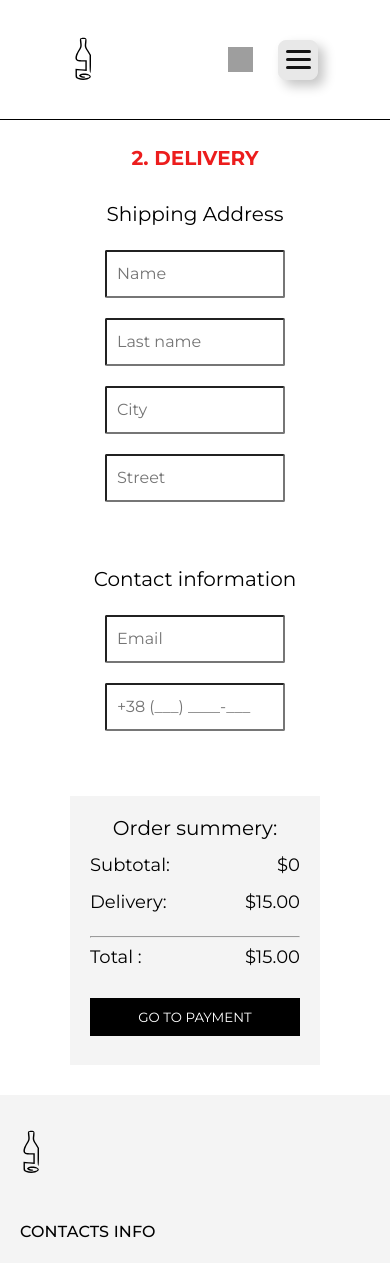
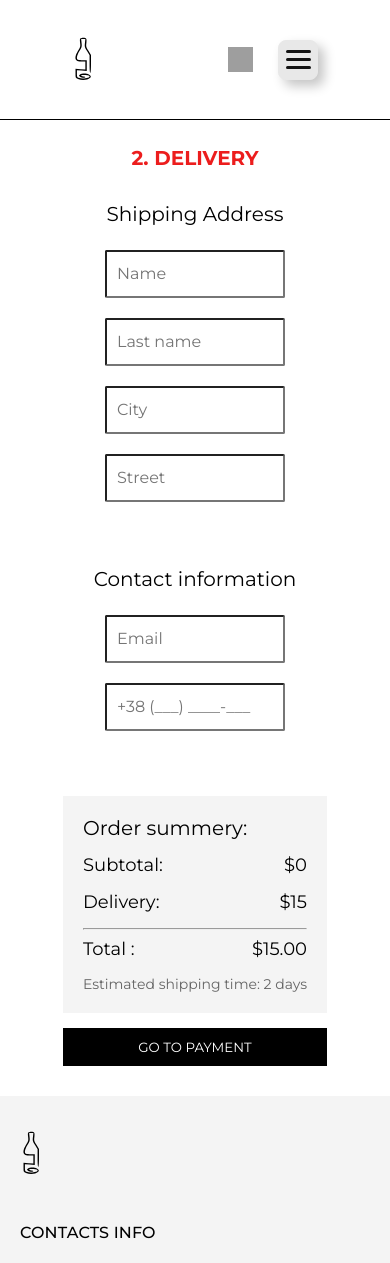
Before and after one commit to someHarry/fe-102-final-project, a React (Create React App) app in the folder client/: page /delivery in a window 390 px wide. Shown: the top 1263 px of the page. Built offline with nearby package versions, Linux system fonts and the light colour scheme; grey boxes are pictures that could not be loaded; a web font is replaced by a local one.

Commit message:
changed style

```diff
--- a/client/src/Pages/DeliveryPage/DeliveryPage.jsx
+++ b/client/src/Pages/DeliveryPage/DeliveryPage.jsx
@@ -12,19 +12,18 @@ import { actionAddUser } from '../../redux/user/actionUser'
 const validationSchema = Yup.object().shape({
   name: Yup.string()
     .required('Name is required')
-    .matches(/^[a-zA-Z]+$/, 'Name should be in English'),
+    .matches(/^[a-zA-Z]+$/, 'Name must be in English'),
   lastName: Yup.string()
     .required('Last name is required')
-    .matches(/^[a-zA-Z]+$/, 'Last name should be in English'),
+    .matches(/^[a-zA-Z]+$/, 'Last name must be in English'),
   city: Yup.string()
     .required('City is required')
-    .matches(/^[a-zA-Z]+$/, 'City should be in English'),
-  email: Yup.string().email('Invalid email')
-    .required('Email is required'),
+    .matches(/^[a-zA-Z]+$/, 'City must be in English'),
+  email: Yup.string().email('Invalid email').required('Email is required'),
   phone: Yup.string().required('Phone is required'),
   street: Yup.string()
     .required('Street is required')
-    .matches(/^[a-zA-Z0-9]+$/ , 'Street is required'),
+    .matches(/^(?=.*[a-zA-Z]) || (?=.*[0-9])/, 'Street is required'),
 
 })
 
@@ -149,17 +148,21 @@ export default function DeliveryForm() {
                 />
               </div>
               <div className="delivery-form-order">
-                <h2 className="delivery-form-order__title">Order summery: </h2>
+                <div className="delivery-form-order__summery">
+                  <h2 className="delivery-form-order__title">Order summery: </h2>
                 <p className="delivery-form-order__label">
-                  Subtotal: <span className="delivery-form-order__span">${subtotal}</span>{' '}
+                  Subtotal: <span className="delivery-form-order__span">${parseFloat(subtotal)}</span>{' '}
                 </p>
                 <p className="delivery-form-order__label">
-                  Delivery: <span className="delivery-form-order__span">$15.00</span>
+                  Delivery: <span className="delivery-form-order__span">$15</span>
                 </p>
                 <hr className="line" />
                 <p className="delivery-form-order__label">
                   Total : <span className="section-order__span">${(parseFloat(subtotal)+15).toFixed(2)}</span>
                 </p>
+
+                <p className="delivery-form-order__info">Estimated shipping time: 2 days</p>
+                </div>
 
                 <Button
                   btnStyles="delivery-form__button"
--- a/client/src/Pages/DeliveryPage/DeliveryPage.scss
+++ b/client/src/Pages/DeliveryPage/DeliveryPage.scss
@@ -30,7 +30,6 @@
     font-size: 22px;
     font-style: normal;
     font-weight: 400;
-    // display: none;
 }
 
 .routes-title:nth-of-type(2n) {
@@ -82,10 +81,20 @@
         justify-content: space-between;
         display: flex;
     }
-    width: 380px;
-    height: 314px;
-    background-color: rgb(244, 244, 244);
-    padding: 20px 20px;
+    &__summery{
+        width: 380px;
+        height: 230px;
+        background-color: rgb(244, 244, 244);
+        padding: 20px 20px;
+    }
+
+    &__info{
+        color: rgba(40, 40, 40, 0.7);
+        font-size: 16px;
+        font-style: normal;
+        font-weight: 400;
+    }
+
 }
 
 .form-input{
@@ -142,7 +151,6 @@
     }
     .routes-title:nth-of-type(2n){
         font-size: 22px;
-        // display: none;
     }
 
     .delivery-form{
@@ -158,8 +166,14 @@
            font-size: 16px;
            margin-bottom: 10px;
         }
-        width: 278px;
-        height: 252px;
+        &__summery{
+            width: 278px;
+        height: 185px;
+        }
+        &__info{
+            font-size: 14px;
+        }
+
     }
 
     .delivery-form-address__title, .delivery-form-contact__title, .delivery-form-order__title{
@@ -193,7 +207,9 @@
 
     .error-message {
         color: red;
-        font-size: 14px;
+        margin-bottom: 0px;
+        margin-top: 5px;
+        font-size: 12px;
     }
 }
 
@@ -214,7 +230,6 @@
     }
     .routes-title:nth-of-type(2n){
         font-size: 18px;
-        // display: none;
     }
 
     .delivery-form{
@@ -230,8 +245,14 @@
            font-size: 16px;
            margin-bottom: 10px;
         }
-        width: 278px;
-        height: 252px;
+
+        &__summery{
+            width: 278px;
+            height: 185px;
+        }
+        &__info{
+            font-size: 14px;
+        }
     }
 
     .delivery-form-address__title, .delivery-form-contact__title, .delivery-form-order__title{
@@ -265,7 +286,9 @@
 
     .error-message {
         color: red;
-        font-size: 14px;
+        margin-bottom: 0px;
+        margin-top: 5px;
+        font-size: 12px;
     }
 }
 
@@ -337,8 +360,13 @@
         margin-bottom: 20px;
     }
     .delivery-form-order{
-        width: 288px;
-        height: 287px;
+        &__summery{
+            width: 100%;
+        height: 100%;
+        }
+        &__info{
+            font-size: 14px;
+        }
     }
 }
 
@@ -417,7 +445,20 @@
         font-size: 14px;
     }
     .delivery-form-order{
-        width: 250px;
-        height: 269px;
+        &__summery{
+            width: 100%;
+        height: 100%;
+        }
+        &__info{
+            font-size: 14px;
+        }
     }
 }
+
+.form-item.has-validation .error-message{
+    margin-top: 5px;
+    margin-bottom: 10px;
+}
+.pay-input .input{
+    margin-bottom: 10px;
+}
```
